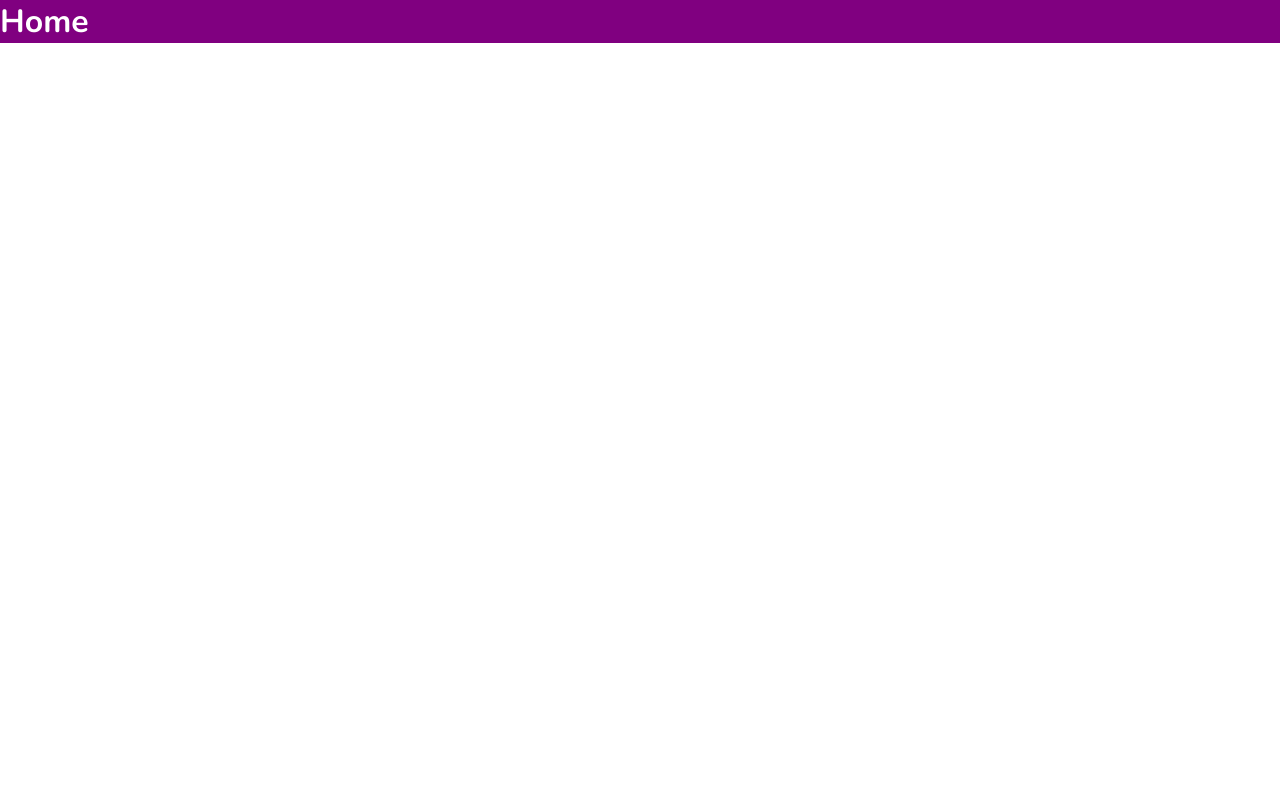
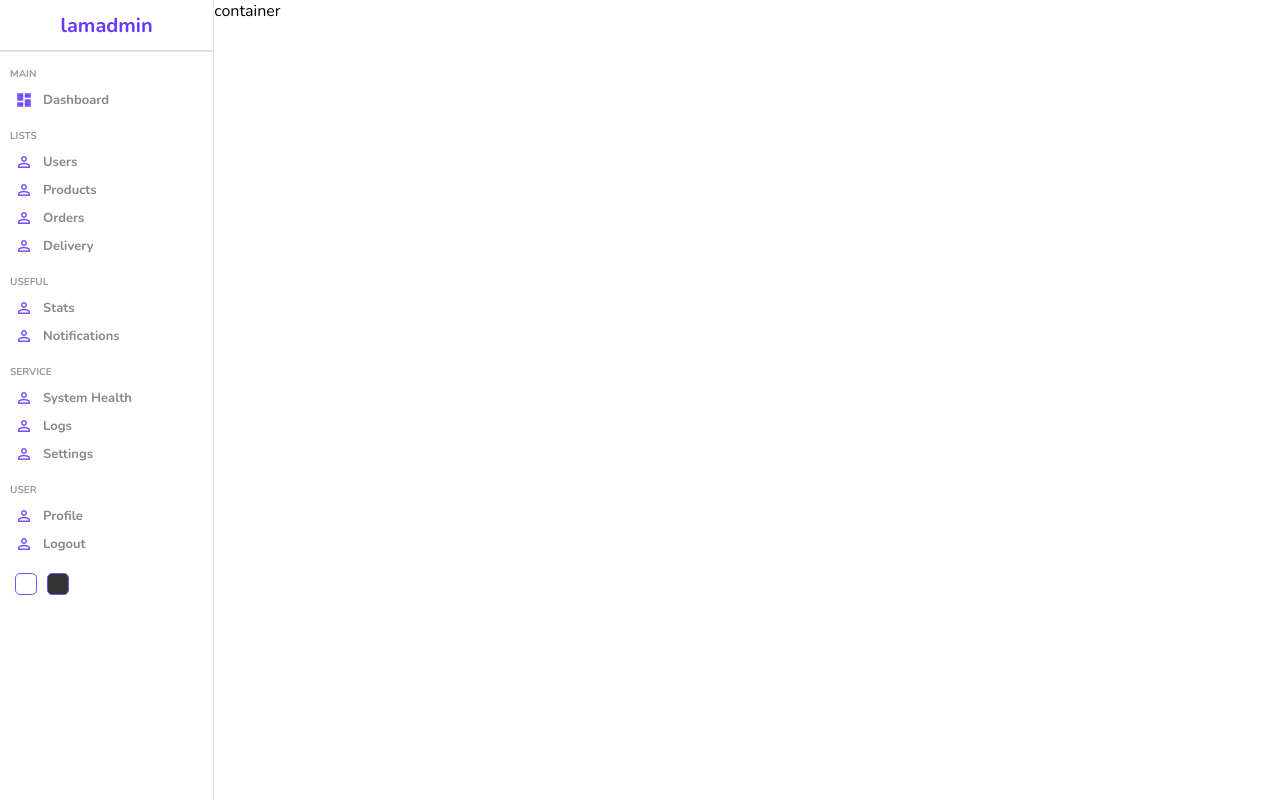
Before and after one commit to ejmvy/react-admin-dashboard, a React (Create React App) app: page / in a window 1280 px wide. Built offline with nearby package versions, Linux system fonts and the light colour scheme.

Commit message:
Add sidebar to home

```diff
--- a/src/pages/home/Home.js
+++ b/src/pages/home/Home.js
@@ -1,9 +1,11 @@
+import Sidebar from '../../components/sidebar/sidebar'
 import './home.scss';
 
 const Home = () => {
   return (
     <div className='home'>
-      <h1 className='title'>Home</h1>
+      <Sidebar />
+      <div className='homeContainer'>container</div>
     </div>
   )
 }
--- a/src/pages/home/home.scss
+++ b/src/pages/home/home.scss
@@ -1,7 +1,7 @@
 .home {
-  background-color: purple;
+  display: flex;
 
-  .title {
-    color: white;
+  .homeContainer {
+    flex: 5;
   }
 }
```
